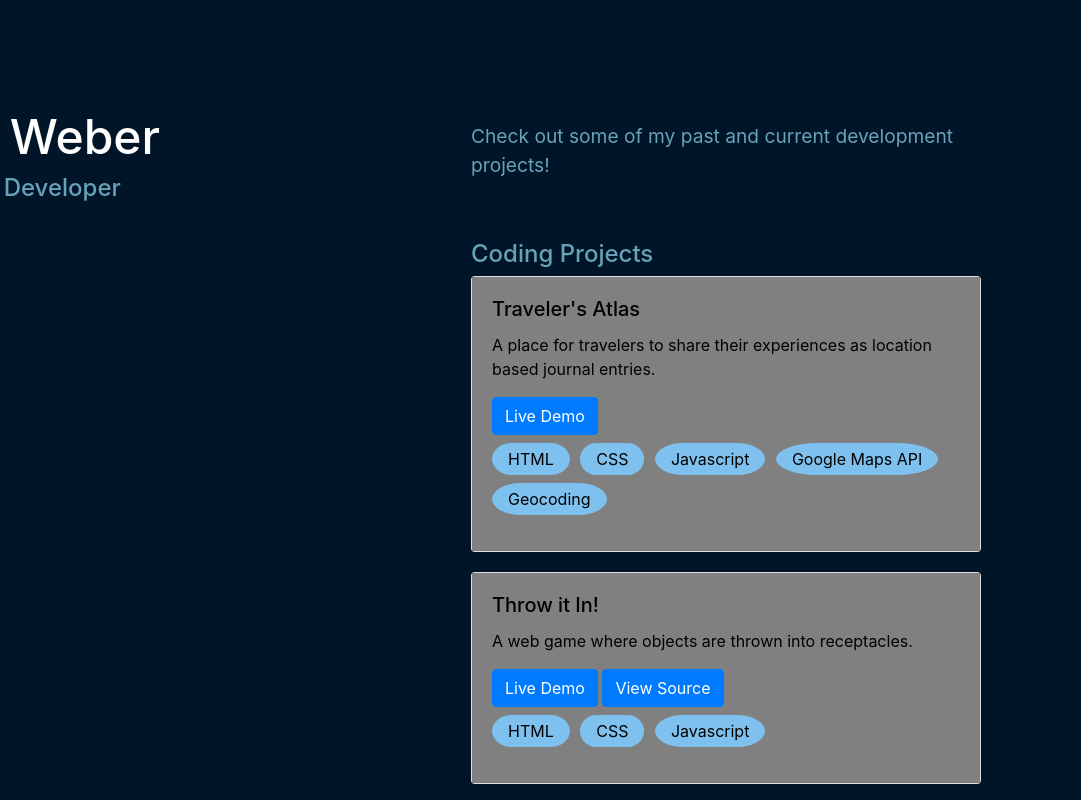
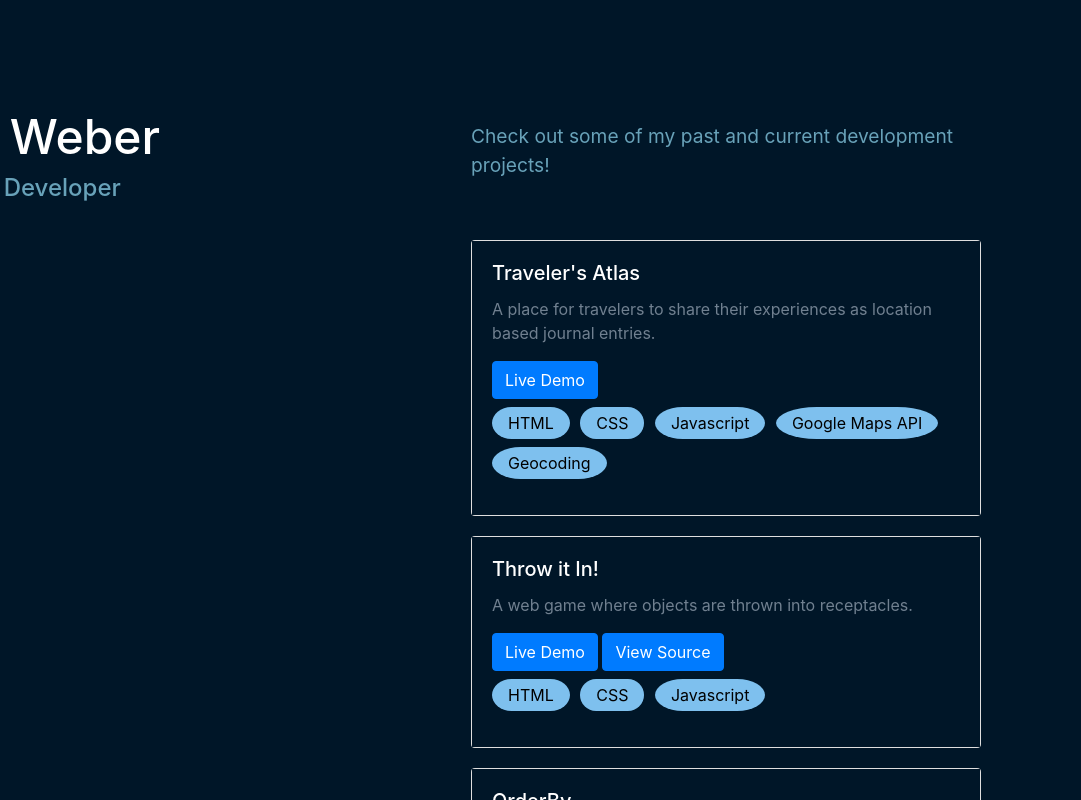
Before and after one commit to nweber28/PortfolioV2, a plain HTML site: page index.html in a window 1280 px wide. Shown: the full height of the page, 199-1280 px from the left. Drawn offline with nearby package versions, Linux system fonts and the light colour scheme.

Commit message:
Changed card background colors

```diff
--- a/index.html
+++ b/index.html
@@ -70,7 +70,6 @@
               </section>
 
               <section id="coding-projects" class="col-12">
-                <h2>Coding Projects</h2>
                 <div class="card-grid">
                   <!-- Traveler's Atlas -->
                   <div class="card">
--- a/style.css
+++ b/style.css
@@ -80,13 +80,21 @@ footer {
   gap: 20px;
 }
 
+.card-title {
+  color: white;
+}
+
+.card-text {
+  color: slategray;
+}
+
 .card-body {
   color: black;
-  background-color: grey;
+  background-color: rgb(0, 22, 40);
 }
 
 .card-body:hover {
-  background-color: lightslategray;
+  background-color: rgb(20, 42, 60);
 }
 
 #techStack {
```
